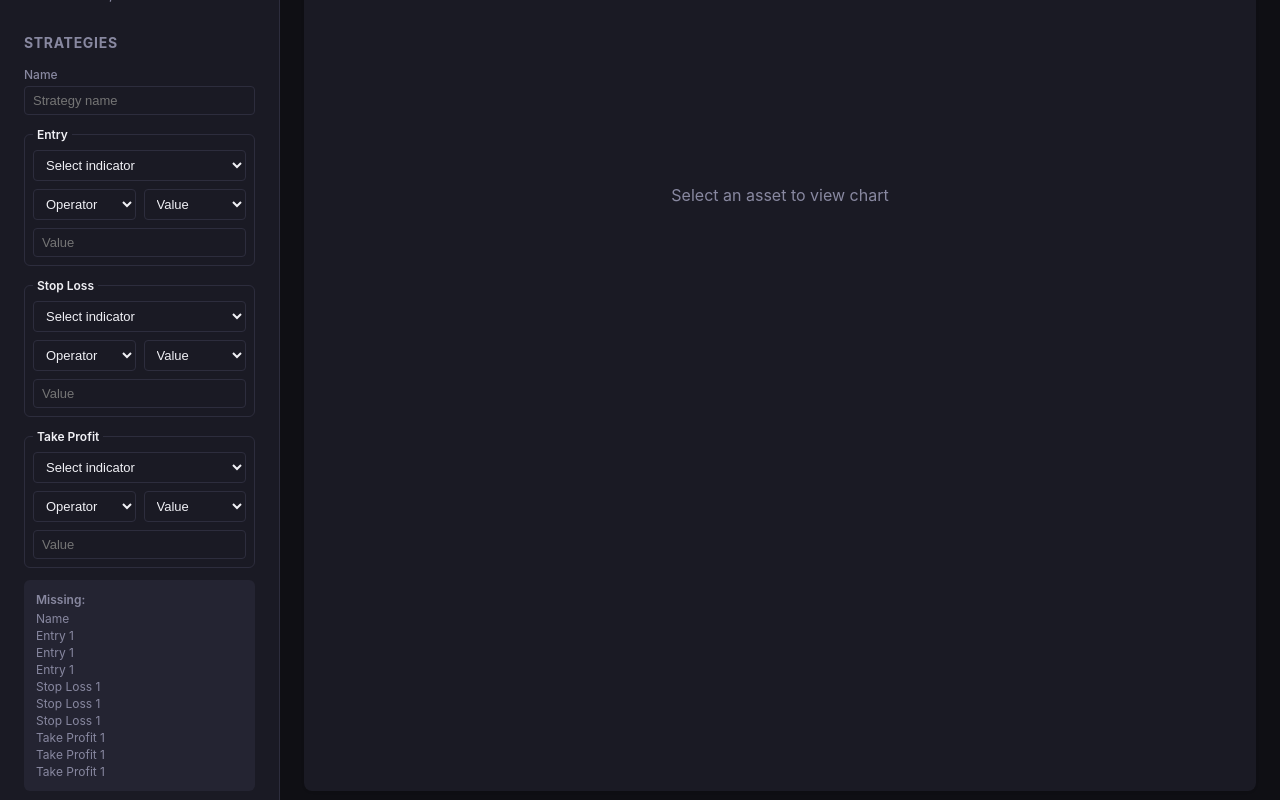
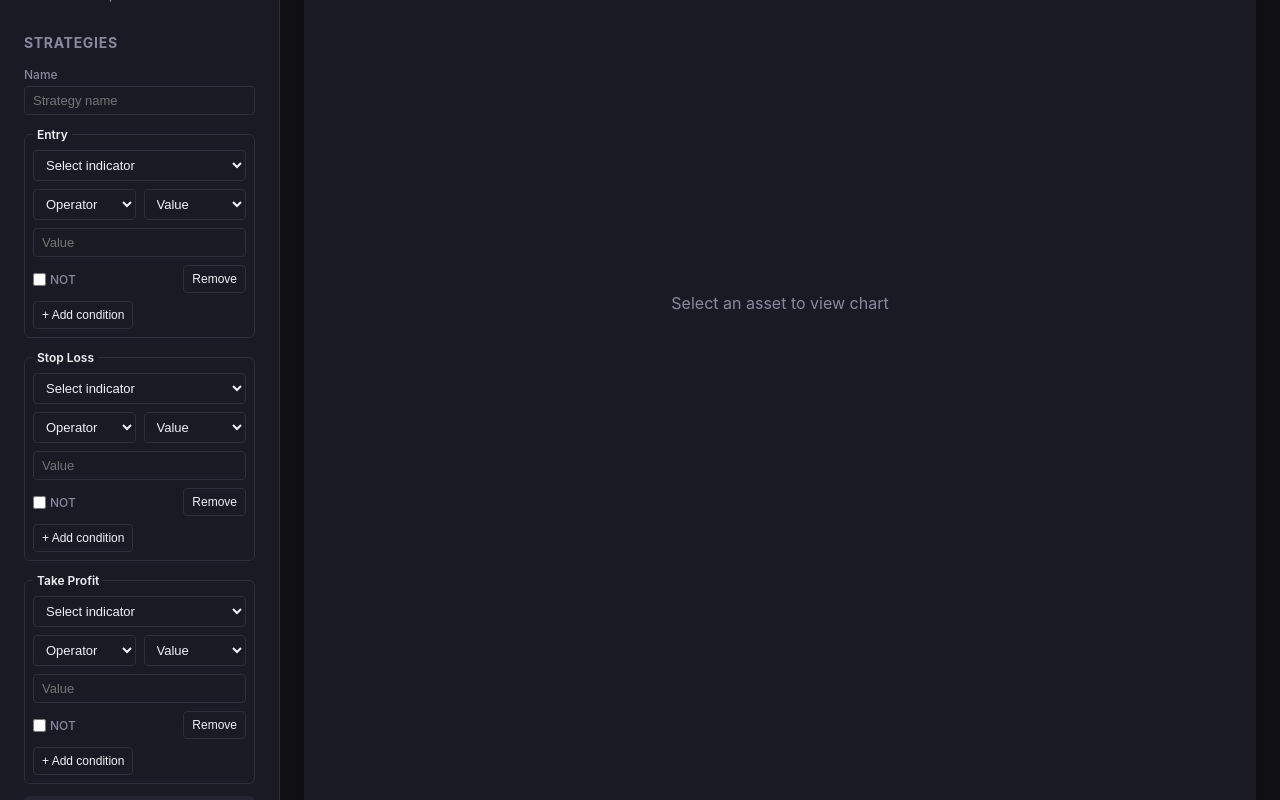
Before and after one commit to van2015/train2trade, a React (Vite) app: page / in a window 1280 px wide. Shown: the part 640-1440 px from the top of the page. Built offline with nearby package versions, Linux system fonts and the light colour scheme.

Commit message:
feat: enhance strategy condition handling with connectors and unique IDs

```diff
--- a/src/components/StrategyBuilder/StrategyBuilder.tsx
+++ b/src/components/StrategyBuilder/StrategyBuilder.tsx
@@ -6,6 +6,7 @@ import {
 import {
   CONDITION_FIELDS,
   type ComparisonOperator,
+  type ConditionConnector,
   type ConditionField,
   type ConditionIndicatorId,
   type ConditionRightSide,
@@ -23,8 +24,16 @@ const ATTRIBUTE_LABELS: Record<string, string> = {
 
 function formatMissing(path: string): string {
   if (path === 'name') return 'Name';
-  const [field, attribute] = path.split('.');
-  return `${FIELD_LABELS[field as ConditionField]} ${ATTRIBUTE_LABELS[attribute] ?? attribute}`;
+
+  const [field, indexOrAttribute, attribute] = path.split('.');
+  const label = FIELD_LABELS[field as ConditionField];
+
+  if (indexOrAttribute === 'conditions') return `${label} conditions`;
+  if (attribute !== undefined) {
+    return `${label} condition ${indexOrAttribute} ${ATTRIBUTE_LABELS[attribute] ?? attribute}`;
+  }
+
+  return `${label} ${ATTRIBUTE_LABELS[indexOrAttribute] ?? indexOrAttribute}`;
 }
 
 interface ParamInputsProps {
@@ -80,20 +89,46 @@ export function StrategyBuilder() {
 
       {CONDITION_FIELDS.map((field) => {
         const label = FIELD_LABELS[field];
-        const condition = state.conditions[field];
+        const group = state.conditions[field];
+
+        return (
+          <fieldset key={field} className="strategy-condition">
+            <legend>{label}</legend>
+
+            {group.conditions.length > 1 && (
+              <label className="strategy-field">
+                <span>Join with</span>
+                <select
+                  aria-label={`${label} connector`}
+                  value={group.connector}
+                  onChange={(event) =>
+                    update(() =>
+                      presenter.setConditionConnector(
+                        field,
+                        event.target.value as ConditionConnector
+                      )
+                    )
+                  }
+                >
+                  <option value="and">AND</option>
+                  <option value="or">OR</option>
+                </select>
+              </label>
+            )}
+
+            {group.conditions.map((condition, index) => {
               const option = options.find(
                 (candidate) => candidate.id === condition.indicatorId
               );
               const rightOption = options.find(
                 (candidate) => candidate.id === condition.rightIndicatorId
               );
+              const conditionLabel = `${label} condition ${index + 1}`;
 
               return (
-          <fieldset key={field} className="strategy-condition">
-            <legend>{label}</legend>
-
+                <div key={condition.id} className="strategy-condition-item">
                   <select
-              aria-label={`${label} indicator`}
+                    aria-label={`${conditionLabel} indicator`}
                     value={condition.indicatorId ?? ''}
                     onChange={(event) => {
                       const value = event.target.value;
@@ -101,7 +136,8 @@ export function StrategyBuilder() {
                       update(() =>
                         presenter.setConditionIndicator(
                           field,
-                    value as ConditionIndicatorId
+                          value as ConditionIndicatorId,
+                          index
                         )
                       );
                     }}
@@ -120,7 +156,11 @@ export function StrategyBuilder() {
                       values={condition.params}
                       onChange={(key, value) =>
                         update(() =>
-                    presenter.updateConditionParams(field, { [key]: value })
+                          presenter.updateConditionParams(
+                            field,
+                            { [key]: value },
+                            index
+                          )
                         )
                       }
                     />
@@ -128,7 +168,7 @@ export function StrategyBuilder() {
 
                   <div className="strategy-condition-row">
                     <select
-                aria-label={`${label} operator`}
+                      aria-label={`${conditionLabel} operator`}
                       value={condition.operator ?? ''}
                       onChange={(event) => {
                         const value = event.target.value;
@@ -136,7 +176,8 @@ export function StrategyBuilder() {
                         update(() =>
                           presenter.setConditionOperator(
                             field,
-                      value as ComparisonOperator
+                            value as ComparisonOperator,
+                            index
                           )
                         );
                       }}
@@ -150,13 +191,14 @@ export function StrategyBuilder() {
                     </select>
 
                     <select
-                aria-label={`${label} right side`}
+                      aria-label={`${conditionLabel} right side`}
                       value={condition.rightSide}
                       onChange={(event) =>
                         update(() =>
                           presenter.setConditionRightSide(
                             field,
-                      event.target.value as ConditionRightSide
+                            event.target.value as ConditionRightSide,
+                            index
                           )
                         )
                       }
@@ -169,7 +211,7 @@ export function StrategyBuilder() {
                   {condition.rightSide === 'indicator' ? (
                     <>
                       <select
-                  aria-label={`${label} right indicator`}
+                        aria-label={`${conditionLabel} right indicator`}
                         value={condition.rightIndicatorId ?? ''}
                         onChange={(event) => {
                           const value = event.target.value;
@@ -177,7 +219,8 @@ export function StrategyBuilder() {
                           update(() =>
                             presenter.setConditionRightIndicator(
                               field,
-                        value as ConditionIndicatorId
+                              value as ConditionIndicatorId,
+                              index
                             )
                           );
                         }}
@@ -196,9 +239,11 @@ export function StrategyBuilder() {
                           values={condition.rightParams}
                           onChange={(key, value) =>
                             update(() =>
-                        presenter.updateConditionRightParams(field, {
-                          [key]: value,
-                        })
+                              presenter.updateConditionRightParams(
+                                field,
+                                { [key]: value },
+                                index
+                              )
                             )
                           }
                         />
@@ -206,7 +251,7 @@ export function StrategyBuilder() {
                     </>
                   ) : (
                     <input
-                aria-label={`${label} value`}
+                      aria-label={`${conditionLabel} value`}
                       type="number"
                       value={condition.value ?? ''}
                       onChange={(event) => {
@@ -214,13 +259,56 @@ export function StrategyBuilder() {
                         update(() =>
                           presenter.setConditionValue(
                             field,
-                      value === '' ? null : Number(value)
+                            value === '' ? null : Number(value),
+                            index
                           )
                         );
                       }}
                       placeholder="Value"
                     />
                   )}
+
+                  <div className="strategy-condition-actions">
+                    <label className="strategy-negated">
+                      <input
+                        type="checkbox"
+                        checked={condition.negated}
+                        onChange={(event) =>
+                          update(() =>
+                            presenter.setConditionNegated(
+                              field,
+                              index,
+                              event.target.checked
+                            )
+                          )
+                        }
+                      />
+                      <span>NOT</span>
+                    </label>
+
+                    <button
+                      type="button"
+                      className="strategy-remove"
+                      aria-label={`${conditionLabel} remove`}
+                      onClick={() =>
+                        update(() => presenter.removeCondition(field, index))
+                      }
+                    >
+                      Remove
+                    </button>
+                  </div>
+                </div>
+              );
+            })}
+
+            <button
+              type="button"
+              className="strategy-add"
+              aria-label={`${label} add condition`}
+              onClick={() => update(() => presenter.addCondition(field))}
+            >
+              + Add condition
+            </button>
           </fieldset>
         );
       })}
--- a/src/index.css
+++ b/src/index.css
@@ -703,6 +703,61 @@ body {
   flex: 1;
 }
 
+.strategy-condition-item {
+  display: flex;
+  flex-direction: column;
+  gap: 0.5rem;
+  padding-top: 0.5rem;
+  border-top: 1px dashed var(--border);
+}
+
+.strategy-condition-item:first-of-type {
+  padding-top: 0;
+  border-top: none;
+}
+
+.strategy-condition-actions {
+  display: flex;
+  align-items: center;
+  justify-content: space-between;
+  gap: 0.5rem;
+}
+
+.strategy-negated {
+  display: flex;
+  align-items: center;
+  gap: 0.25rem;
+  font-size: 0.75rem;
+  font-weight: 500;
+  color: var(--text-secondary);
+}
+
+.strategy-negated input {
+  width: auto;
+  padding: 0;
+  accent-color: var(--primary);
+}
+
+.strategy-remove,
+.strategy-add {
+  padding: 0.375rem 0.5rem;
+  border: 1px solid var(--border);
+  border-radius: 4px;
+  background: var(--bg-secondary);
+  color: var(--text-primary);
+  font-size: 0.75rem;
+  cursor: pointer;
+}
+
+.strategy-remove:hover,
+.strategy-add:hover {
+  border-color: var(--primary);
+}
+
+.strategy-add {
+  align-self: flex-start;
+}
+
 .strategy-summary,
 .strategy-missing {
   display: flex;
--- a/src/strategy/StrategyDraftPresenter.ts
+++ b/src/strategy/StrategyDraftPresenter.ts
@@ -1,3 +1,4 @@
+import { newId } from '../shared/utils/newId';
 import { normalizeParams } from '../shared/utils/normalizeParams';
 import {
   getConditionIndicatorLabel,
@@ -53,6 +54,7 @@ const OPERATOR_SYMBOLS: Record<ComparisonOperator, string> = Object.fromEntries(
 
 function emptyCondition(): StrategyCondition {
   return {
+    id: newId('condition'),
     negated: false,
     indicatorId: null,
     params: {},
--- a/src/strategy/types.ts
+++ b/src/strategy/types.ts
@@ -15,6 +15,7 @@ export type ConditionConnector = 'and' | 'or';
 export type ConditionSummary = Record<ConditionField, string>;
 
 export interface StrategyCondition {
+  id: string;
   negated: boolean;
   indicatorId: ConditionIndicatorId | null;
   params: Record<string, number>;
```
Also changed, not shown: 1 other file (tests, documents, lock files or other folders). Lines whose indentation alone changed are shown as unchanged.
